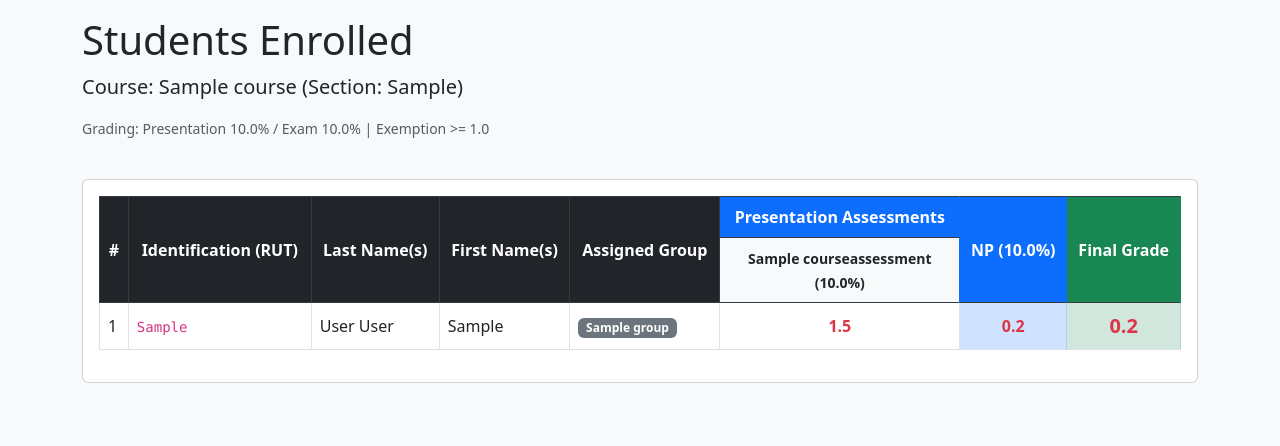
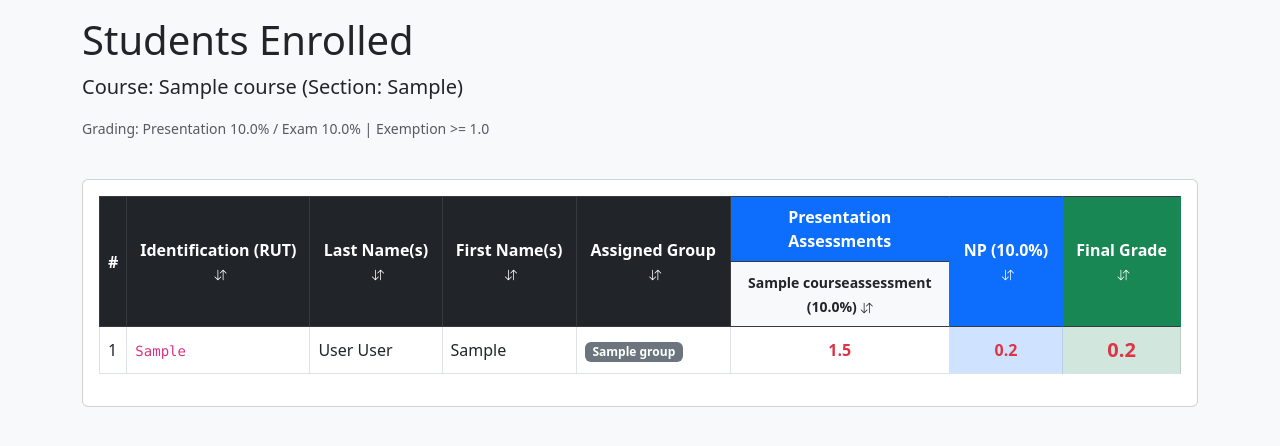
Before and after one commit to jorgeanais/calificame, a Django app: page /en/course/1/students/ in a window 1280 px wide. Shown: the part 104-550 px from the top of the page. Run offline with Django 5.2, Linux system fonts and the light colour scheme; a user stored in the database is signed in; tables that the repository leaves empty hold one stand-in row (values such as "Sample post").

Commit message:
feat(ui): add sortable student enrollment table

```diff
--- a/evaluations/templates/evaluations/base.html
+++ b/evaluations/templates/evaluations/base.html
@@ -74,6 +74,7 @@
 
         {% block content %}{% endblock %}
     </div>
+    {% block extra_scripts %}{% endblock %}
     <!-- Bootstrap JS -->
     <script src="https://cdn.jsdelivr.net/npm/bootstrap@5.3.0/dist/js/bootstrap.bundle.min.js"></script>
 </body>
--- a/evaluations/templates/evaluations/course_students.html
+++ b/evaluations/templates/evaluations/course_students.html
@@ -2,6 +2,22 @@
 {% load i18n %}
 
 {% block content %}
+<style>
+    .sortable {
+        cursor: pointer;
+        user-select: none;
+    }
+
+    .sortable:hover,
+    .sortable:focus {
+        background-color: rgba(255, 255, 255, 0.15) !important;
+    }
+
+    .sort-icon {
+        font-size: 0.75rem;
+    }
+</style>
+
 <nav aria-label="breadcrumb">
   <ol class="breadcrumb">
     <li class="breadcrumb-item"><a href="{% url 'index' %}">{% trans "Home" %}</a></li>
@@ -23,33 +39,33 @@
             <div class="card-body">
                 {% if student_data %}
                 <div class="table-responsive">
-                    <table class="table table-hover table-bordered align-middle">
+                    <table class="table table-hover table-bordered align-middle" id="studentsTable">
                         <thead class="table-dark text-center">
                             <tr>
                                 <th scope="col" rowspan="2" class="align-middle">#</th>
-                                <th scope="col" rowspan="2" class="align-middle">{% trans "Identification (RUT)" %}</th>
-                                <th scope="col" rowspan="2" class="align-middle">{% trans "Last Name(s)" %}</th>
-                                <th scope="col" rowspan="2" class="align-middle">{% trans "First Name(s)" %}</th>
-                                <th scope="col" rowspan="2" class="align-middle">{% trans "Assigned Group" %}</th>
+                                <th scope="col" rowspan="2" class="align-middle sortable" tabindex="0">{% trans "Identification (RUT)" %}</th>
+                                <th scope="col" rowspan="2" class="align-middle sortable" tabindex="0">{% trans "Last Name(s)" %}</th>
+                                <th scope="col" rowspan="2" class="align-middle sortable" tabindex="0">{% trans "First Name(s)" %}</th>
+                                <th scope="col" rowspan="2" class="align-middle sortable" tabindex="0">{% trans "Assigned Group" %}</th>
 
                                 {% if pres_assessments %}
                                 <th scope="col" colspan="{{ pres_assessments.count }}" class="bg-primary border-primary">{% trans "Presentation Assessments" %}</th>
-                                <th scope="col" rowspan="2" class="align-middle bg-primary border-primary">{% trans "NP" %} ({{ course.presentation_weight }}%)</th>
+                                <th scope="col" rowspan="2" class="align-middle bg-primary border-primary sortable" tabindex="0">{% trans "NP" %} ({{ course.presentation_weight }}%)</th>
                                 {% endif %}
 
                                 {% if exam_assessments %}
                                 <th scope="col" colspan="{{ exam_assessments.count }}" class="bg-info border-info text-dark">{% trans "Exam Assessments" %}</th>
-                                <th scope="col" rowspan="2" class="align-middle bg-info border-info text-dark">{% trans "NE" %} ({{ course.exam_weight }}%)</th>
+                                <th scope="col" rowspan="2" class="align-middle bg-info border-info text-dark sortable" tabindex="0">{% trans "NE" %} ({{ course.exam_weight }}%)</th>
                                 {% endif %}
 
-                                <th scope="col" rowspan="2" class="align-middle bg-success border-success">{% trans "Final Grade" %}</th>
+                                <th scope="col" rowspan="2" class="align-middle bg-success border-success sortable" tabindex="0">{% trans "Final Grade" %}</th>
                             </tr>
                             <tr>
                                 {% for assessment in pres_assessments %}
-                                    <th scope="col" class="bg-light text-dark"><small>{{ assessment.name }}<br>({{ assessment.weight_percentage }}%)</small></th>
+                                    <th scope="col" class="bg-light text-dark sortable" tabindex="0"><small>{{ assessment.name }}<br>({{ assessment.weight_percentage }}%)</small></th>
                                 {% endfor %}
                                 {% for assessment in exam_assessments %}
-                                    <th scope="col" class="bg-light text-dark"><small>{{ assessment.name }}<br>({{ assessment.weight_percentage }}%)</small></th>
+                                    <th scope="col" class="bg-light text-dark sortable" tabindex="0"><small>{{ assessment.name }}<br>({{ assessment.weight_percentage }}%)</small></th>
                                 {% endfor %}
                             </tr>
                         </thead>
@@ -137,3 +153,108 @@
     </div>
 </div>
 {% endblock %}
+
+{% block extra_scripts %}
+<script>
+    const studentsTable = document.getElementById('studentsTable');
+
+    if (studentsTable) {
+        const headerRows = Array.from(studentsTable.tHead.rows);
+        const headerGrid = [];
+
+        headerRows.forEach((row, rowIndex) => {
+            if (!headerGrid[rowIndex]) {
+                headerGrid[rowIndex] = [];
+            }
+
+            let columnIndex = 0;
+            Array.from(row.cells).forEach(cell => {
+                while (headerGrid[rowIndex][columnIndex]) {
+                    columnIndex += 1;
+                }
+
+                const columnSpan = cell.colSpan || 1;
+                const rowSpan = cell.rowSpan || 1;
+                for (let rowOffset = 0; rowOffset < rowSpan; rowOffset += 1) {
+                    if (!headerGrid[rowIndex + rowOffset]) {
+                        headerGrid[rowIndex + rowOffset] = [];
+                    }
+                    for (let columnOffset = 0; columnOffset < columnSpan; columnOffset += 1) {
+                        headerGrid[rowIndex + rowOffset][columnIndex + columnOffset] = cell;
+                    }
+                }
+
+                if (cell.classList.contains('sortable')) {
+                    cell.dataset.columnIndex = columnIndex;
+                    const icon = document.createElement('i');
+                    icon.className = 'bi bi-arrow-down-up sort-icon ms-1';
+                    icon.setAttribute('aria-hidden', 'true');
+                    cell.appendChild(icon);
+                }
+
+                columnIndex += columnSpan;
+            });
+        });
+
+        const sortableHeaders = studentsTable.querySelectorAll('th.sortable');
+        sortableHeaders.forEach(header => {
+            const sort = () => sortStudents(Number(header.dataset.columnIndex), header);
+            header.addEventListener('click', sort);
+            header.addEventListener('keydown', event => {
+                if (event.key === 'Enter' || event.key === ' ') {
+                    event.preventDefault();
+                    sort();
+                }
+            });
+        });
+
+        function sortStudents(columnIndex, activeHeader) {
+            const direction = activeHeader.dataset.sortDirection === 'ascending' ? 'descending' : 'ascending';
+            const rows = Array.from(studentsTable.tBodies[0].rows);
+            const collator = new Intl.Collator(document.documentElement.lang || 'en', {
+                numeric: true,
+                sensitivity: 'base'
+            });
+
+            rows.sort((rowA, rowB) => {
+                const valueA = rowA.cells[columnIndex].textContent.trim();
+                const valueB = rowB.cells[columnIndex].textContent.trim();
+                const missingA = /^(?:-|pending|pend\.|exempt)$/i.test(valueA);
+                const missingB = /^(?:-|pending|pend\.|exempt)$/i.test(valueB);
+
+                if (missingA || missingB) {
+                    if (missingA && missingB) return 0;
+                    return missingA ? 1 : -1;
+                }
+
+                const numberA = Number(valueA.replace(',', '.'));
+                const numberB = Number(valueB.replace(',', '.'));
+                const comparison = Number.isNaN(numberA) || Number.isNaN(numberB)
+                    ? collator.compare(valueA, valueB)
+                    : numberA - numberB;
+
+                return direction === 'ascending' ? comparison : -comparison;
+            });
+
+            rows.forEach((row, index) => {
+                row.cells[0].textContent = index + 1;
+                studentsTable.tBodies[0].appendChild(row);
+            });
+
+            sortableHeaders.forEach(header => {
+                delete header.dataset.sortDirection;
+                header.removeAttribute('aria-sort');
+                const icon = header.querySelector('.sort-icon');
+                icon.classList.remove('bi-arrow-up', 'bi-arrow-down');
+                icon.classList.add('bi-arrow-down-up');
+            });
+
+            activeHeader.dataset.sortDirection = direction;
+            activeHeader.setAttribute('aria-sort', direction);
+            const activeIcon = activeHeader.querySelector('.sort-icon');
+            activeIcon.classList.remove('bi-arrow-down-up');
+            activeIcon.classList.add(direction === 'ascending' ? 'bi-arrow-up' : 'bi-arrow-down');
+        }
+    }
+</script>
+{% endblock %}
```
